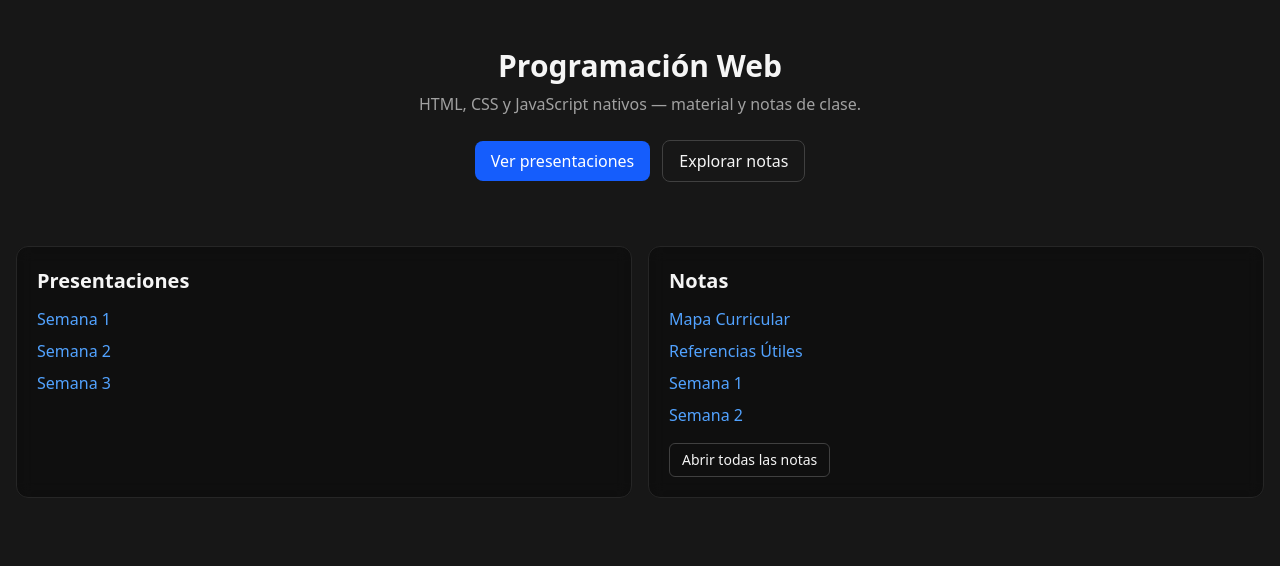
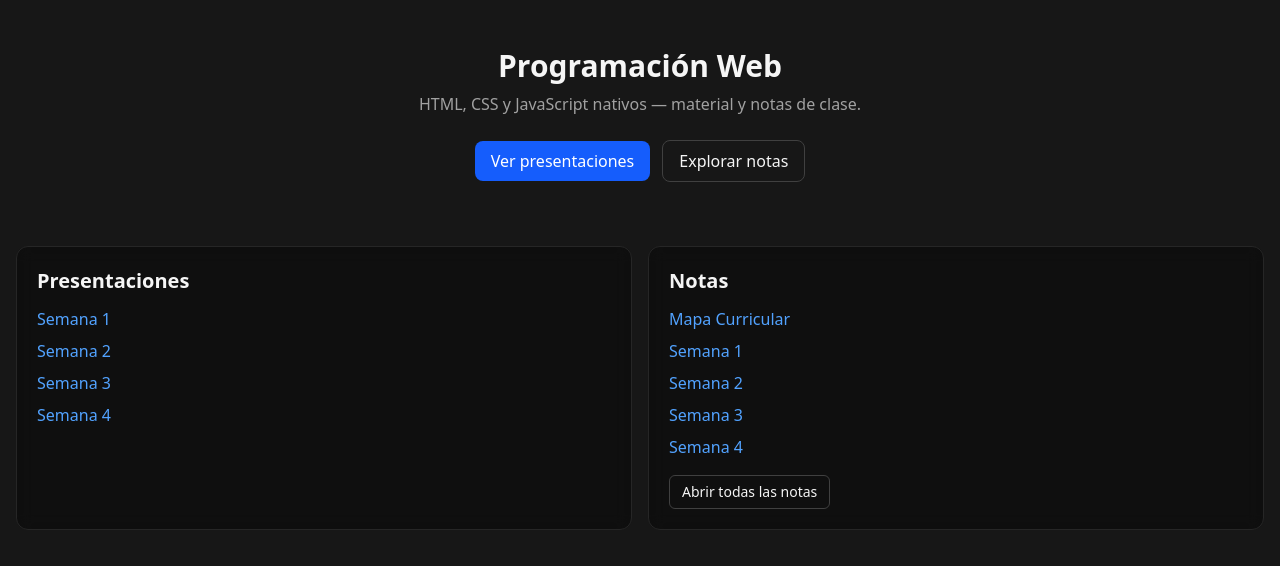
Before and after one commit to evrogelio/Programacion1, a SvelteKit app: page / in a window 1280 px wide. Shown: the top 566 px of the page. Built offline with nearby package versions, Linux system fonts and the light colour scheme.

Commit message:
Change landing links

```diff
--- a/src/routes/+page.svelte
+++ b/src/routes/+page.svelte
@@ -3,12 +3,14 @@
     { href: "/slides/semana-1", title: "Semana 1" },
     { href: "/slides/semana-2", title: "Semana 2" },
     { href: "/slides/semana-3", title: "Semana 3" },
+    { href: "/slides/semana-4", title: "Semana 4" },
   ];
   const notasSugeridas = [
     { title: "Mapa Curricular", href: "/notas/mapa-curricular" },
-    { title: "Referencias Útiles", href: "/notas/referencias-utiles" },
     { title: "Semana 1", href: "/notas/semana-1" },
     { title: "Semana 2", href: "/notas/semana-2" },
+    { title: "Semana 3", href: "/notas/semana-3" },
+    { title: "Semana 4", href: "/notas/semana-4" },
   ];
 </script>
 
```
